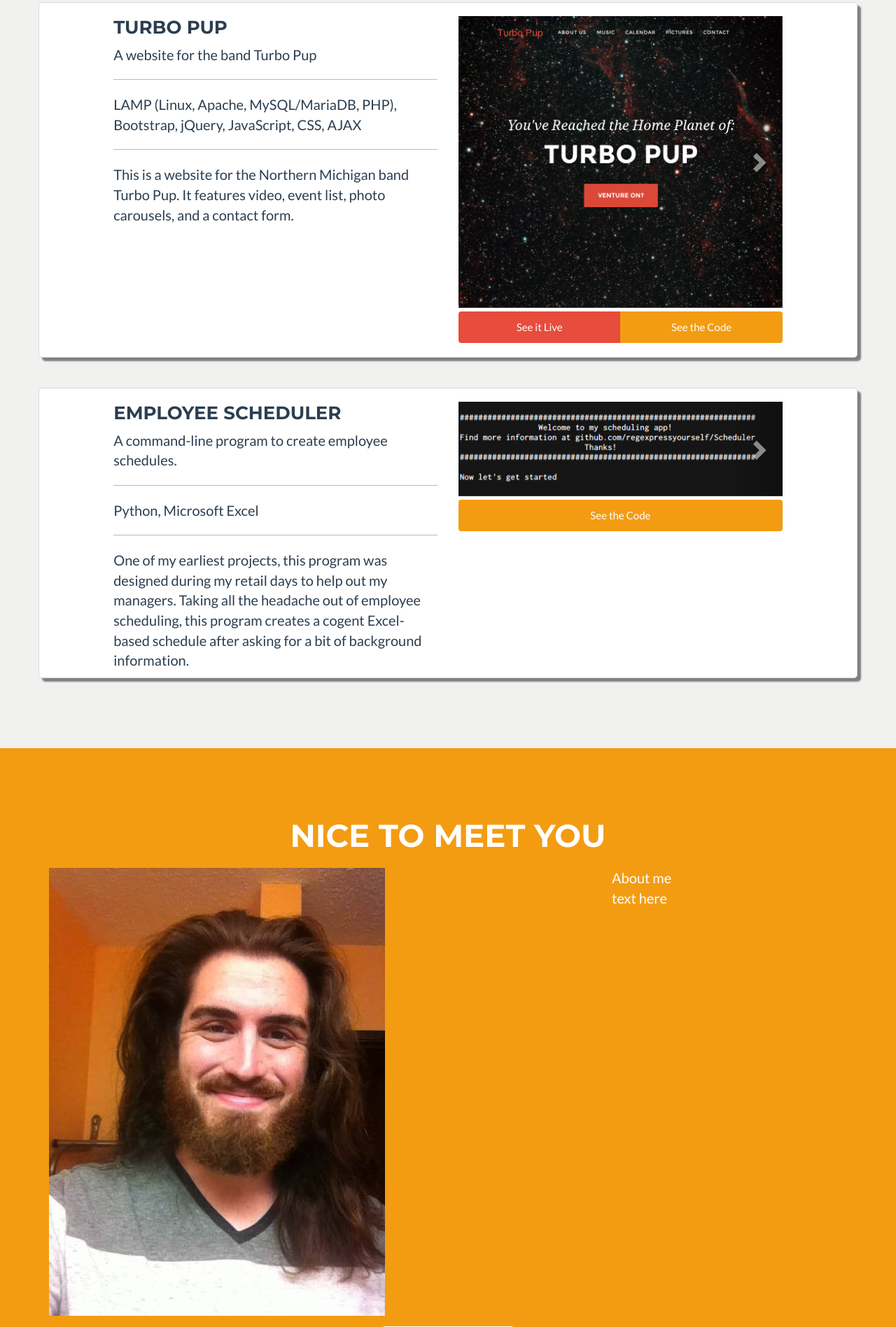
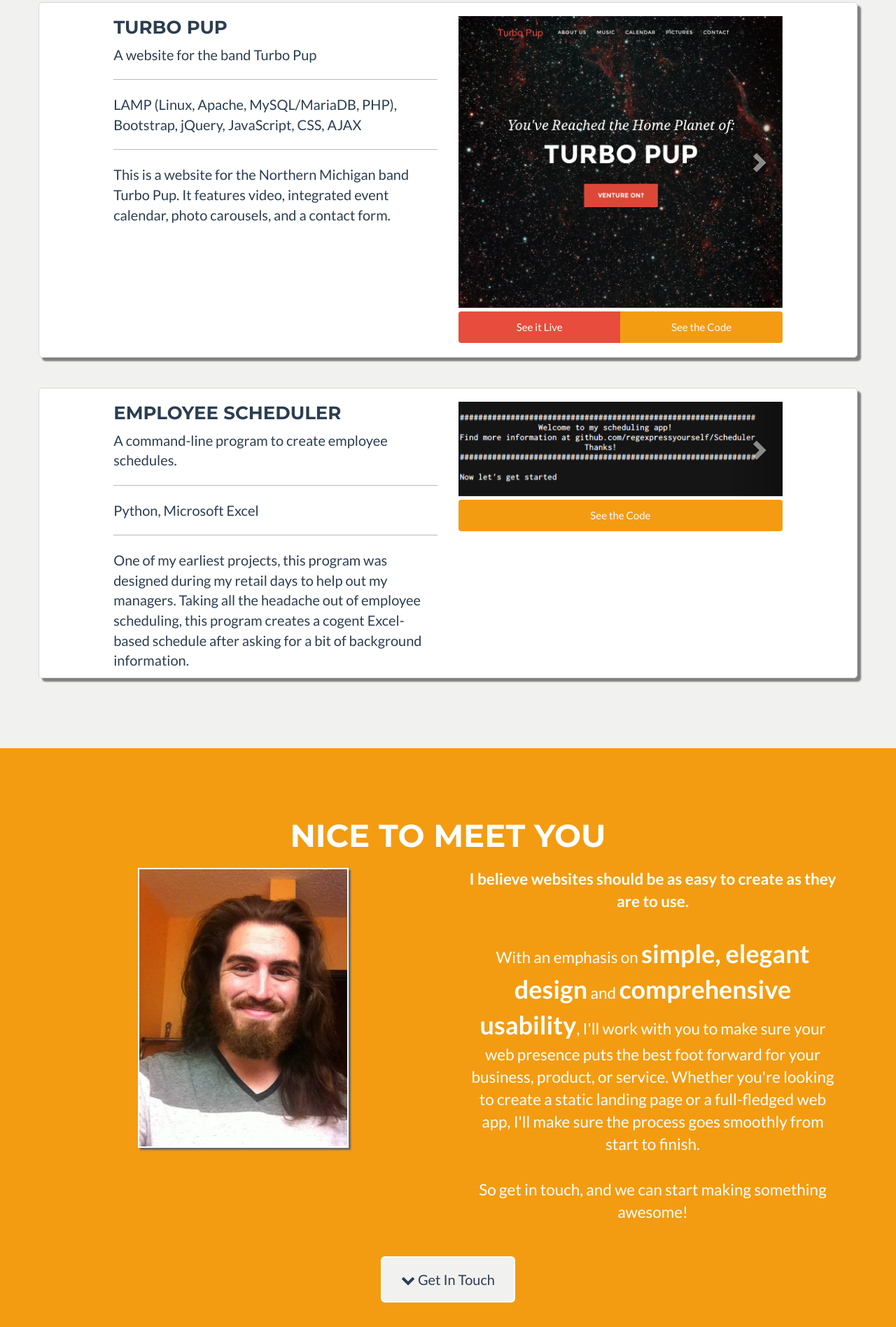
Before and after one commit to regexpressyourself/regexpressyourself.github.io, a PHP site: page / in a window 1280 px wide. Shown: the part 1480-3376 px from the top of the page at 70% size. Run offline with PHP 8.4, Linux system fonts and the light colour scheme; some libraries are stand-ins or nearby versions.

Commit message:
removed top border

```diff
--- a/css/custom.css
+++ b/css/custom.css
@@ -37,47 +46,19 @@
     font-weight: 700;
 }
 
-hr.star-light,
-hr.star-primary {
-    margin: 25px auto 30px;
-    padding: 0;
-    max-width: 250px;
-    border: 0;
-    border-top: solid 5px;
-    text-align: center;
+.img-centered {
+    margin: 0 auto;
 }
 
-hr.star-light:after,
-hr.star-primary:after {
-    content: "\f005";
-    display: inline-block;
-    position: relative;
-    top: -.8em;
-    padding: 0 .25em;
-    font-family: FontAwesome;
-    font-size: 2em;
+#sam-pic{
+    max-height: 50vh;
+    border: 2px solid white;
+    box-shadow: 3px 3px 2px #666666;
 }
 
-hr.star-light {
-    border-color: #fff;
-}
 
-hr.star-light:after {
-    color: #fff;
-    background-color: #18bc9c;
-}
-
-hr.star-primary {
-    border-color: #2c3e50;
-}
-
-hr.star-primary:after {
-    color: #2c3e50;
-    background-color: #fff;
-}
-
-.img-centered {
-    margin: 0 auto;
+#sam-pic-wrapper {
+    padding-bottom: 30px;
 }
 
 header {
@@ -237,11 +176,20 @@
 }
 
 #about {
-    /* background-color: #f39c12; */
+    background-color: #f39c12;
 }
+
 #about-text {
-    padding-left: 20%;
-    padding-right: 20%;
+    padding-left: 2%;
+    padding-right: 2%;
+}
+
+#about-text p{
+    font-size: 1.5em;
+}
+
+.about-emphasis {
+    font-size: 1.6em;
 }
 
 .btn-outline {
@@ -249,7 +197,7 @@
     border: solid 2px #fff;
     font-size: 20px;
     color: #fff;
-    background: 0 0;
+    background: #f1f1f0;
     transition: all .3s ease-in-out;
 }
 
--- a/index.html
+++ b/index.html
@@ -42,9 +42,18 @@
                     <div class="intro-text">
                         <!-- <span class="brackets">< /></span> -->
                         <i id="code-icon" class="fa fa-code"></i>
-                        <span class="name">Sam Messina</span>
+                        <h1 class="name">Sam Messina</h1>
                         <span class="skills">Web Developer</span>
-
+                        <br/>
+                        <span class="header-links">
+                            <a class="header-link" href="https://github.com/regexpressyourself" >
+                                <i class="fa fa-github"></i></a>
+                            &nbsp;
+                            &nbsp;
+                            <a class="header-link scroll-link" href="#contact" >
+                                <i class="fa fa-envelope"></i></span>
+                            </a>
+                        </span>
                     </div>
                 </div>
             </div>
@@ -134,7 +143,7 @@
                         </p>
                         <hr class="portfolio-hr"/>
                         <p class="long-description">
-                            This is a website for the Northern Michigan band Turbo Pup. It features video, event list, photo carousels, and a contact form.
+                            This is a website for the Northern Michigan band Turbo Pup. It features video, integrated event calendar, photo carousels, and a contact form.
                         </p>
                     </div>
                 </div>
@@ -231,27 +240,32 @@
     <!-- About Section -->
     <section class="success" id="about">
         <div class="container">
-            <div class="row">
-                <div class="col-lg-12 text-center">
+            <div class="row text-center">
+                <div class="col-lg-12 ">
                     <h2>Nice To Meet You</h2>
                     <br/>
                 </div>
             </div>
-            <div class="row">
-                <div class="col-md-6">
-                    <img alt="Picture of Sam" class="img-responsive" src="img/portrait.jpg"/>
+            <div class="row text-center">
+                <div id="sam-pic-wrapper" class=" col-sm-6">
+                    <img id="sam-pic" alt="Picture of Sam" class="center-block img-responsive" src="img/portrait.jpg"/>
                 </div>
 
-                <div id="about-text" class="col-md-6">
+                <div id="about-text" class="col-sm-6">
                     <p>
-                        About me text here
+                        <b>I believe websites should be as easy to create as they are to use.</b> <br/><br/>
+
+                        With an emphasis on <b class="about-emphasis">simple, elegant design</b> and <b class="about-emphasis">comprehensive usability</b>, I'll work with you to make sure your web presence puts the best foot forward for your business, product, or service. Whether you're looking to create a static landing page or a full-fledged web app, I'll make sure the process goes smoothly from start to finish. <br/><br/>
+
+                        So get in touch, and we can start making something awesome!
                     </p>
 
                 </div>
             </div>
+            <br/>
             <div class="row">
                 <div class="col-lg-12 text-center">
-                    <a href="#contact" class="btn btn-lg btn-outline">
+                    <a href="#contact" class="btn btn-lg btn-outline scroll-link">
                         <i class="fa fa-chevron-down"></i> Get In Touch
                     </a>
                 </div>
@@ -265,7 +279,7 @@
         <div class="container">
             <div class="row">
                 <div class="col-lg-12 text-center">
-                    <h2>Contact Me</h2>
+                    <h2>Get In Touch</h2>
                     <br/>
                 </div>
             </div>
@@ -306,9 +320,10 @@
                         <div id="success"></div>
                         <div class="row">
                             <div class="form-group col-xs-12">
-                                <button vlaue="Send" type="submit" class="btn btn-success btn-lg">Send</button>
+                                <button value="Send" type="submit" class="btn btn-danger btn-lg">Send</button>
                             </div>
                             <input type="hidden" name="_next" value="./thanks.html" />
+                            <input type="hidden" name="_subject" value="Contact from smessina.com"/>
                             <input type="text" name="_format" value="plain" style="display:none" />
                         </div>
                     </form>
--- a/js/custom.js
+++ b/js/custom.js
@@ -35,3 +35,16 @@
 $('.navbar-collapse ul li a').click(function() {
     $('.navbar-toggle:visible').click();
 });
+
+
+// slide down on mail click
+// o
+$(function() {
+    $('a.scroll-link').bind('click', function(event) {
+        var $anchor = $(this);
+        $('html, body').stop().animate({
+            scrollTop: $($anchor.attr('href')).offset().top
+        }, 750, 'easeInOutExpo');
+        event.preventDefault();
+    });
+});
```
Also changed, not shown: other parts of css/custom.css (+47 -63 lines), thanks.html (+17 -6 lines).
